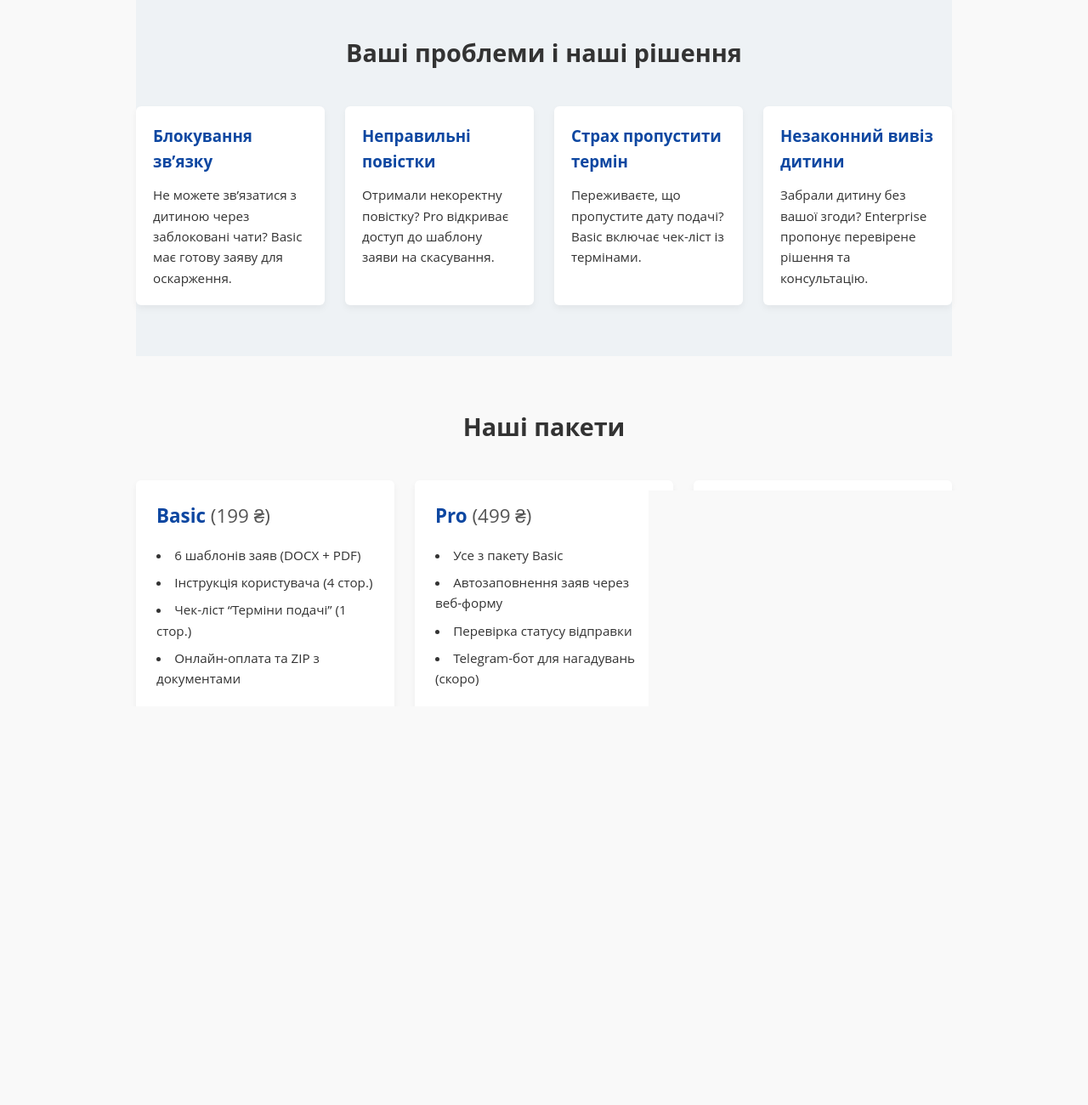
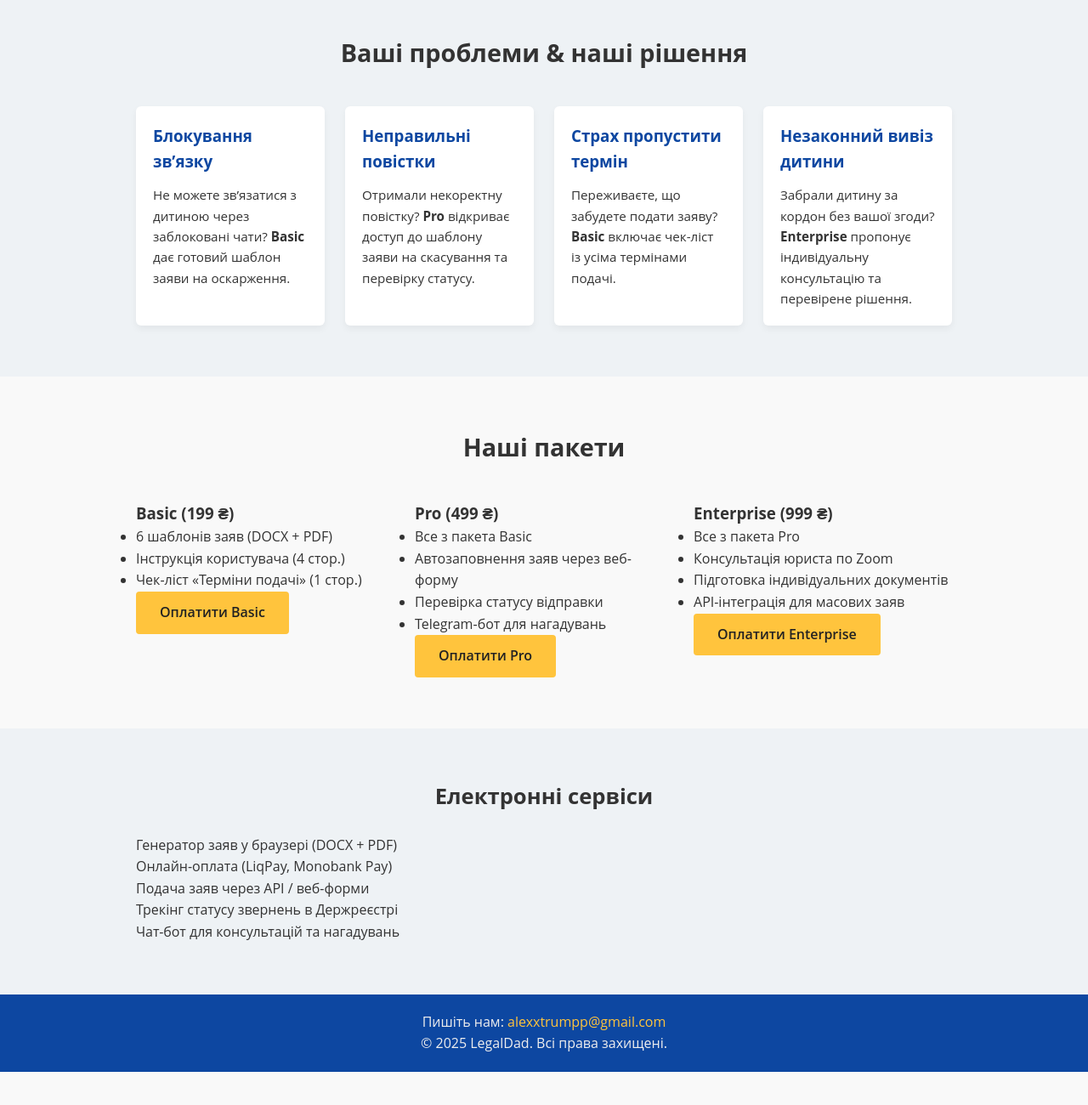
Before and after one commit to LegalDad/legal-dad-basic, a plain HTML site: page index.html in a window 1280 px wide. Shown: the part 440-1740 px from the top of the page at 85% size. After the commit the page ends 1701 px from the top, so only its background shows below. Drawn offline with Linux system fonts and the light colour scheme; files that its build step writes are made by us from their sources.

Commit message:
Update index.html

```diff
--- a/index.html
+++ b/index.html
@@ -2,123 +2,108 @@
 <html lang="uk">
 <head>
   <meta charset="UTF-8">
-  <meta name="viewport" content="width=device-width,initial-scale=1">
-  <title>LegalDad Basic &amp; Pro &amp; Enterprise</title>
-  <link rel="stylesheet" href="assets/css/style.css">
+  <meta name="viewport" content="width=device-width, initial-scale=1">
+  <title>LegalDad — Татова допомога</title>
+  <link rel="stylesheet" href="ресурси/css/style.css">
 </head>
 <body>
 
   <!-- HERO -->
   <section class="hero">
     <div class="wrapper">
-      <img src="assets/img/logo.png" alt="LegalDad" class="logo">
-      <h1>LegalDad Basic &amp; Pro &amp; Enterprise</h1>
+      <img src="активи/images/logotin.png" alt="LegalDad логотип" class="logo">
+      <h1>LegalDad — Татова допомога</h1>
       <p class="subhead">
-        Готові рішення для звернення до військових комісаріатів та комплексна автоматизація процесів.
+        Готові рішення для ваших типових проблем з військкоматом та автоматизація процесів.
       </p>
       <a href="#packages" class="btn btn-primary">Обрати пакет</a>
     </div>
   </section>
 
-  <!-- ПРОБЛЕМИ -->
-  <section class="problems wrapper" id="problems">
-    <h2>Ваші проблеми і наші рішення</h2>
+  <!-- PROBLEMS -->
+  <section id="problems" class="problems">
+    <div class="wrapper">
+      <h2>Ваші проблеми &amp; наші рішення</h2>
       <div class="problems-grid">
         <div class="card">
           <h3>Блокування зв’язку</h3>
-        <p>Не можете зв’язатися з дитиною через заблоковані чати? Basic має готову заяву для оскарження.</p>
+          <p>Не можете зв’язатися з дитиною через заблоковані чати? <strong>Basic</strong> дає готовий шаблон заяви на оскарження.</p>
         </div>
         <div class="card">
           <h3>Неправильні повістки</h3>
-        <p>Отримали некоректну повістку? Pro відкриває доступ до шаблону заяви на скасування.</p>
+          <p>Отримали некоректну повістку? <strong>Pro</strong> відкриває доступ до шаблону заяви на скасування та перевірку статусу.</p>
         </div>
         <div class="card">
           <h3>Страх пропустити термін</h3>
-        <p>Переживаєте, що пропустите дату подачі? Basic включає чек-ліст із термінами.</p>
+          <p>Переживаєте, що забудете подати заяву? <strong>Basic</strong> включає чек-ліст із усіма термінами подачі.</p>
         </div>
         <div class="card">
           <h3>Незаконний вивіз дитини</h3>
-        <p>Забрали дитину без вашої згоди? Enterprise пропонує перевірене рішення та консультацію.</p>
+          <p>Забрали дитину за кордон без вашої згоди? <strong>Enterprise</strong> пропонує індивідуальну консультацію та перевірене рішення.</p>
+        </div>
       </div>
     </div>
   </section>
 
-  <!-- ПАКЕТИ -->
-  <section class="packages wrapper" id="packages">
+  <!-- PACKAGES -->
+  <section id="packages" class="packages">
+    <div class="wrapper">
       <h2>Наші пакети</h2>
       <div class="packages-grid">
-
-      <div class="plan plan-basic">
+        <!-- Basic -->
+        <div class="card">
           <h3>Basic <span>(199 ₴)</span></h3>
           <ul>
             <li>6 шаблонів заяв (DOCX + PDF)</li>
             <li>Інструкція користувача (4 стор.)</li>
-          <li>Чек-ліст “Терміни подачі” (1 стор.)</li>
-          <li>Онлайн-оплата та ZIP з документами</li>
+            <li>Чек-ліст «Терміни подачі» (1 стор.)</li>
           </ul>
-        <a href="#order-basic" class="btn btn-secondary">Оплатити Basic</a>
+          <a href="#order-basic" class="btn btn-primary">Оплатити Basic</a>
         </div>
-
-      <div class="plan plan-pro">
+        <!-- Pro -->
+        <div class="card">
           <h3>Pro <span>(499 ₴)</span></h3>
           <ul>
-          <li>Усе з пакету Basic</li>
+            <li>Все з пакета Basic</li>
             <li>Автозаповнення заяв через веб-форму</li>
             <li>Перевірка статусу відправки</li>
-          <li>Telegram-бот для нагадувань (скоро)</li>
+            <li>Telegram-бот для нагадувань</li>
           </ul>
-        <a href="#order-pro" class="btn btn-secondary">Оплатити Pro</a>
+          <a href="#order-pro" class="btn btn-primary">Оплатити Pro</a>
         </div>
-
-      <div class="plan plan-enterprise">
+        <!-- Enterprise -->
+        <div class="card">
           <h3>Enterprise <span>(999 ₴)</span></h3>
           <ul>
-          <li>Усе з пакету Pro</li>
+            <li>Все з пакета Pro</li>
             <li>Консультація юриста по Zoom</li>
             <li>Підготовка індивідуальних документів</li>
             <li>API-інтеграція для масових заяв</li>
           </ul>
-        <a href="#order-enterprise" class="btn btn-tertiary">Оплатити Enterprise</a>
+          <a href="#order-enterprise" class="btn btn-primary">Оплатити Enterprise</a>
         </div>
-
+      </div>
     </div>
   </section>
 
-  <!-- ЕЛЕКТРОННІ СЕРВІСИ -->
-  <section class="services wrapper">
+  <!-- ELECTRONIC SERVICES -->
+  <section class="services">
+    <div class="wrapper">
       <h2>Електронні сервіси</h2>
-    <ul class="services-list">
-      <li>Генератор заяв у браузері (DOCX + PDF)</li>
-      <li>Онлайн-оплата (LiqPay, Monobank Pay)</li>
-      <li>Подача заяв через API / веб-форми</li>
-      <li>Відстеження статусу звернень в Держреєстрі</li>
-      <li>Чат-бот для консультацій та нагадувань (скоро)</li>
-    </ul>
-  </section>
-
-  <!-- ВІДГУКИ -->
-  <section class="testimonials wrapper">
-    <h2>Відгуки наших клієнтів</h2>
-    <div class="testimonials-grid">
-      <blockquote>
-        “Дякую, що врятували мій час і нерви! Заяву до ТЦК подано без помилок.”
-        <em>— Олександр, Київ</em>
-      </blockquote>
-      <blockquote>
-        “Pro-пакет спростив подачу одразу трьох заяв, Telegram-бот тримав у курсі.”
-        <em>— Марія, Львів</em>
-      </blockquote>
-      <blockquote>
-        “Enterprise підтримка по Zoom — це рівень! Рекомендую.”
-        <em>— Іван, Харків</em>
-      </blockquote>
+      <div class="services-grid">
+        <div class="card">Генератор заяв у браузері (DOCX + PDF)</div>
+        <div class="card">Онлайн-оплата (LiqPay, Monobank Pay)</div>
+        <div class="card">Подача заяв через API / веб-форми</div>
+        <div class="card">Трекінг статусу звернень в Держреєстрі</div>
+        <div class="card">Чат-бот для консультацій та нагадувань</div>
+      </div>
     </div>
   </section>
 
   <!-- FOOTER -->
   <footer class="footer">
+    <p>Пишіть нам: <a href="mailto:alexxtrumpp@gmail.com">alexxtrumpp@gmail.com</a></p>
     <p>© 2025 LegalDad. Всі права захищені.</p>
-    <p>Пишіть нам: <a href="mailto:alexxtrumpp@gmail.com">alexxtrumpp@gmail.com</a></p>
   </footer>
 
 </body>
```
Lines whose indentation alone changed are shown as unchanged.
